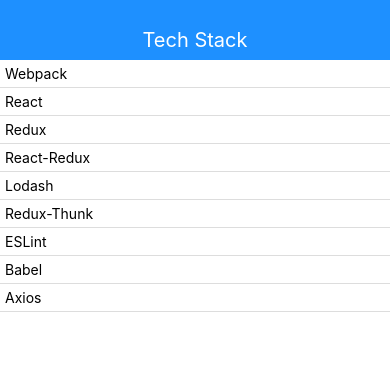
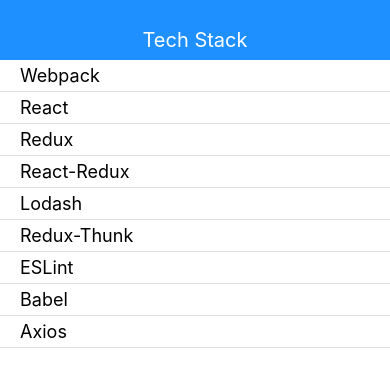
Before and after one commit to PaulBriar/Tech-Stack, a React Native app: screen / in a window 390 px wide. Shown: the top 376 px of the page. Built offline with nearby package versions, Linux system fonts and the light colour scheme.

Commit message:
Wired up LibraryReducer

```diff
--- a/App.js
+++ b/App.js
@@ -8,7 +8,7 @@
 
 const App = () => (
   <Provider store={createStore(reducers)}>
-    <View>
+    <View style={{ flex: 1 }}>
       <Header headerText="Tech Stack" />
       <LibraryList />
     </View>
--- a/src/components/ListItem.js
+++ b/src/components/ListItem.js
@@ -4,13 +4,22 @@
 
 class ListItem extends React.Component {
   render() {
-    console.log(this.props)
+    const { titleStyle } = styles;
     return (
       <CardSection>
-        <Text>{this.props.library.item.title}</Text>
+        <Text style={titleStyle}>
+          {this.props.library.item.title}
+        </Text>
       </CardSection>
     );
   };
 }
 
+const styles = {
+  titleStyle: {
+    fontSize: 18,
+    paddingLeft: 15,
+  }
+}
+
 export default ListItem;
--- /dev/null
+++ b/src/reducers/SelectionReducer.js
@@ -0,0 +1,3 @@
+export default () => {
+  return null;
+};
--- a/src/reducers/index.js
+++ b/src/reducers/index.js
@@ -1,6 +1,8 @@
 import { combineReducers } from 'redux';
 import LibraryReducer from './LibraryReducer';
+import SelectionReducer from './SelectionReducer';
 
 export default combineReducers({
-  libraries: LibraryReducer
+  libraries: LibraryReducer,
+  selectedLibraryId: SelectionReducer
 });
```
